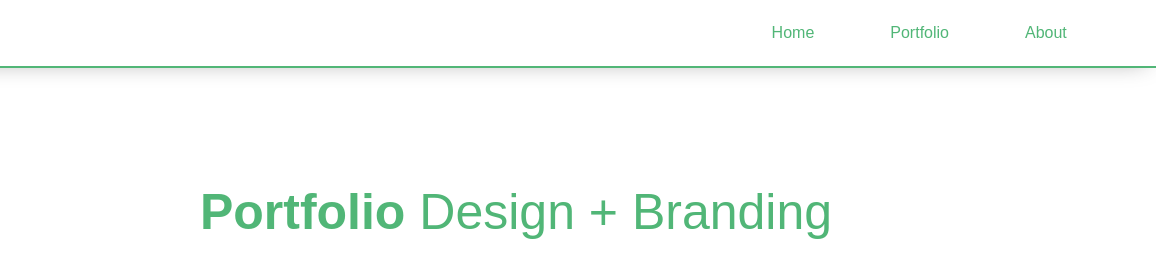
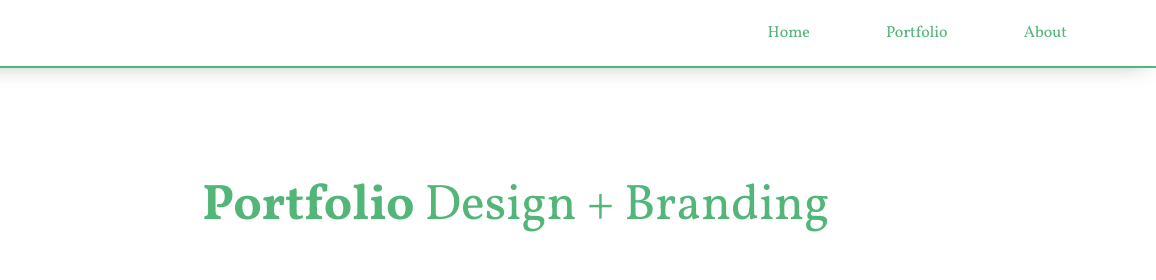
Before and after one commit to nhharm/nhhportfolio, a plain HTML site: page portfolio.html in a window 1280 px wide. Shown: the top 280 px of the page, 124-1280 px from the left. Drawn offline with nearby package versions, Linux system fonts and the light colour scheme; a web font is replaced by a local one.

Commit message:
Update portfolio.html

```diff
--- a/portfolio.html
+++ b/portfolio.html
@@ -1,7 +1,11 @@
 <!doctype html>
 <html lang="en">
-    <meta name="viewport" content="width=device-width, initial-scale=1">
+
 <head>
+    <link rel="preconnect" href="https://fonts.googleapis.com">
+<link rel="preconnect" href="https://fonts.gstatic.com" crossorigin>
+<link href="https://fonts.googleapis.com/css2?family=Vollkorn:ital,wght@0,400;0,500;0,600;0,700;1,400;1,500;1,600&display=swap" rel="stylesheet">
+      <meta name="viewport" content="width=device-width, initial-scale=1">
     <meta charset="utf-8">
     <title>NHH Branding</title>
     <meta name="__" content="__">
```
